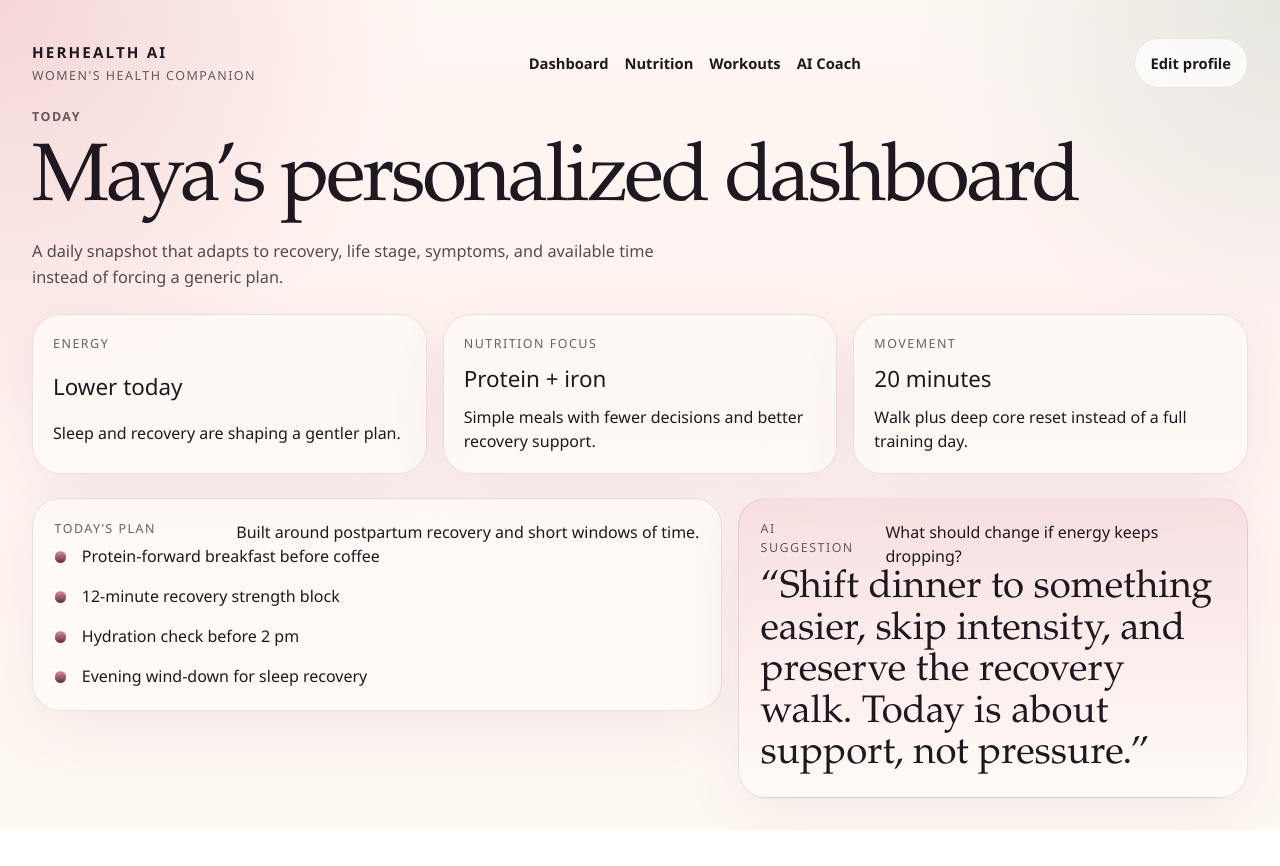
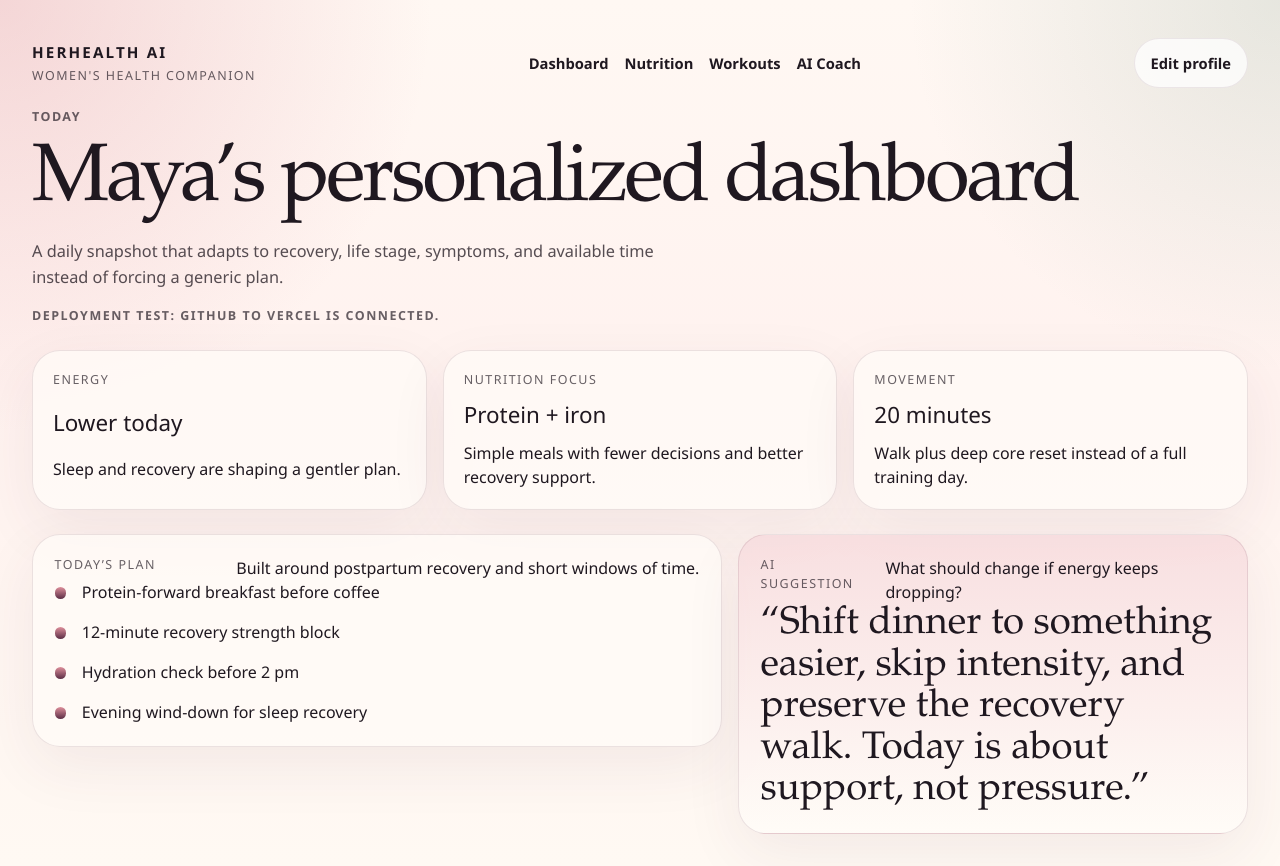
Before and after one commit to momen22222/Fixit.Ai, a Next.js app: page /app/dashboard in a window 1280 px wide. Before the commit the page ends 830 px from the top, so only its background shows below. Built offline with nearby package versions, Linux system fonts and the light colour scheme.

Commit message:
Add deployment test marker

```diff
--- a/src/app/app/dashboard/page.tsx
+++ b/src/app/app/dashboard/page.tsx
@@ -33,6 +33,7 @@ export default function DashboardPage() {
           A daily snapshot that adapts to recovery, life stage, symptoms, and available time instead of forcing a
           generic plan.
         </p>
+        <p className="eyebrow">Deployment test: GitHub to Vercel is connected.</p>
       </div>
 
       <div className="summary-grid">
```
